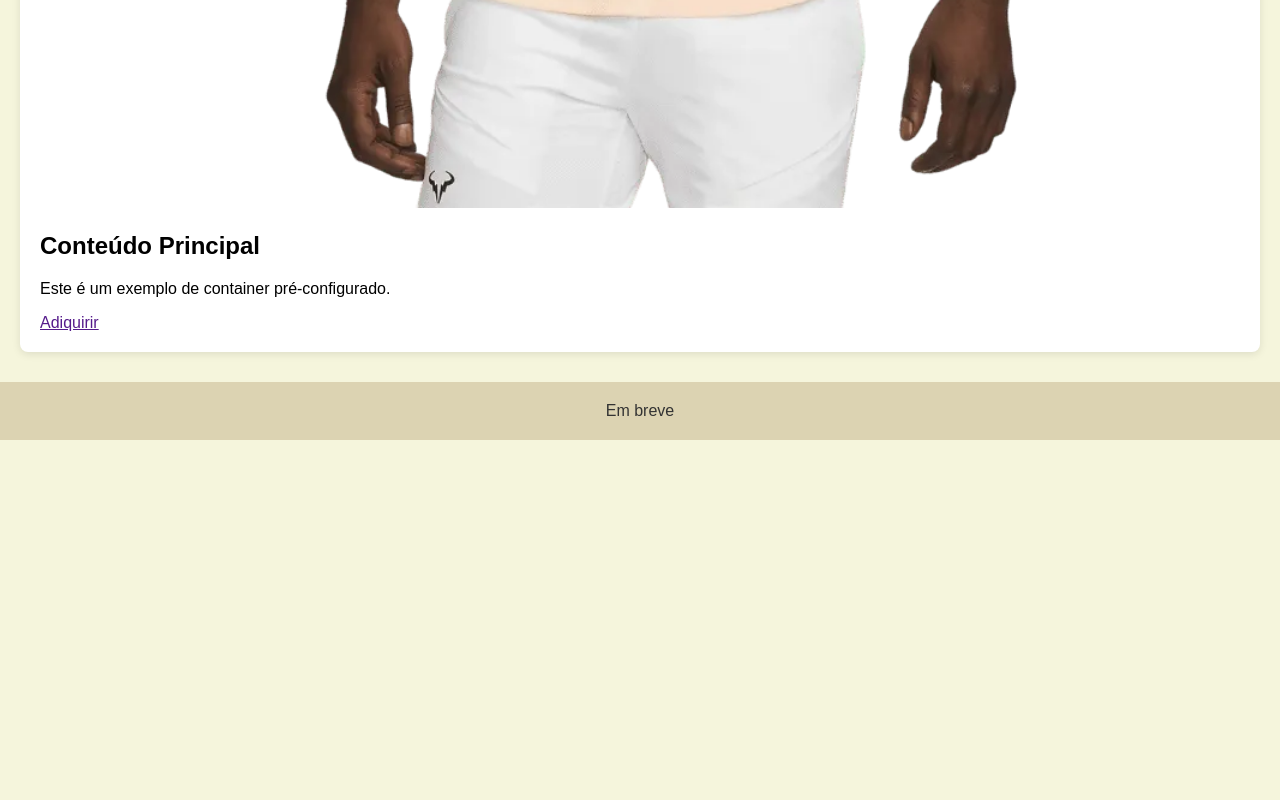
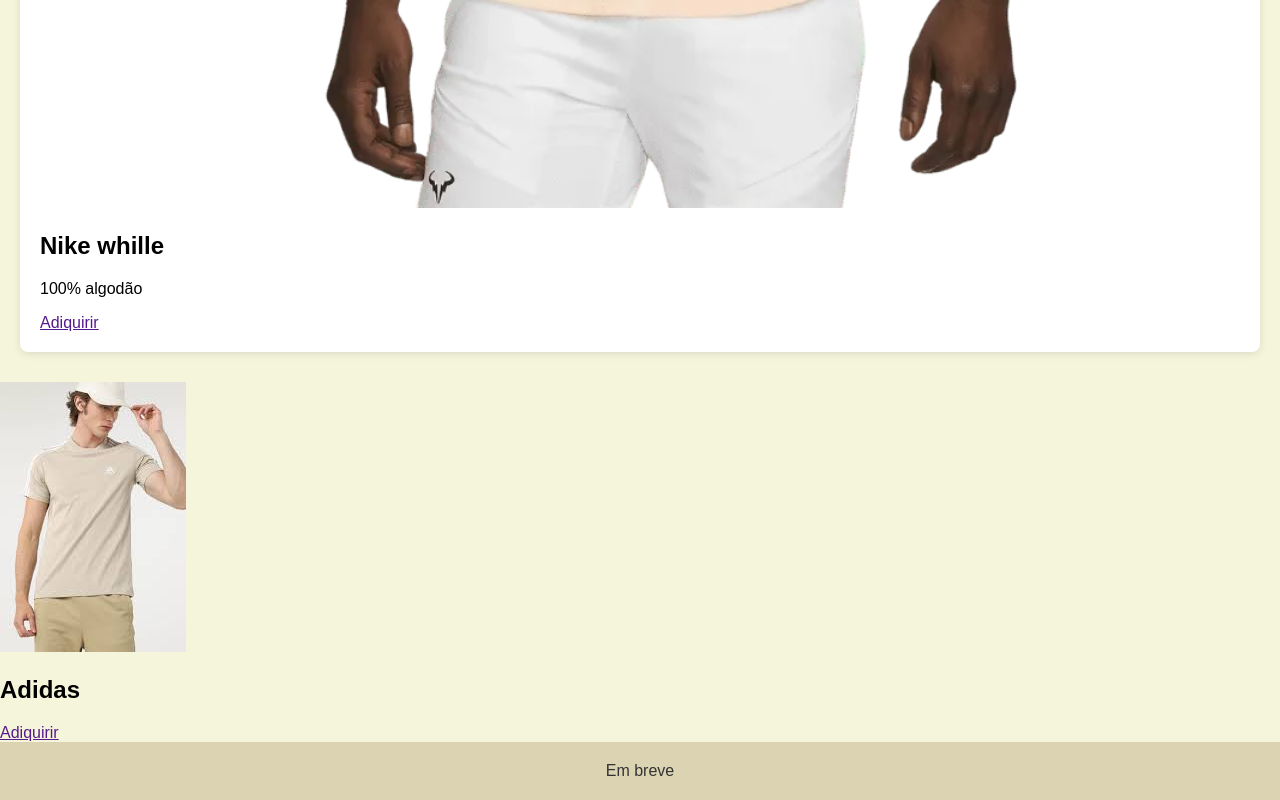
Before and after one commit to kleberrrrouidev/sot, a plain HTML site: page index.html in a window 1280 px wide. Shown: the part 1119-1919 px from the top of the page. Before the commit the page ends 1559 px from the top, so only its background shows below. Drawn offline with Linux system fonts and the light colour scheme.

Commit message:
Update index.html

```diff
--- a/index.html
+++ b/index.html
@@ -39,10 +39,19 @@
 
   <div class="container">
     <img src="nike.jpeg"atl="300" style="width: 100%; height: auto; border-radius: 8px;" />
-    <h2>Conteúdo Principal</h2>
-    <p>Este é um exemplo de container pré-configurado.</p>
+    <h2>Nike whille</h2>
+    <p>100% algodão</p>
     <a href="" target="_blank">Adiquirir</a>
   </div>
+  <div>
+    <img src= "adi.jpeg " alt=300>
+    <h2>Adidas</h2>
+    <p></p>
+    <a href="" target="_blank">Adiquirir</a>
+    </div>
+
+
+
 
   <footer>
     <p>Em breve</p>
```
